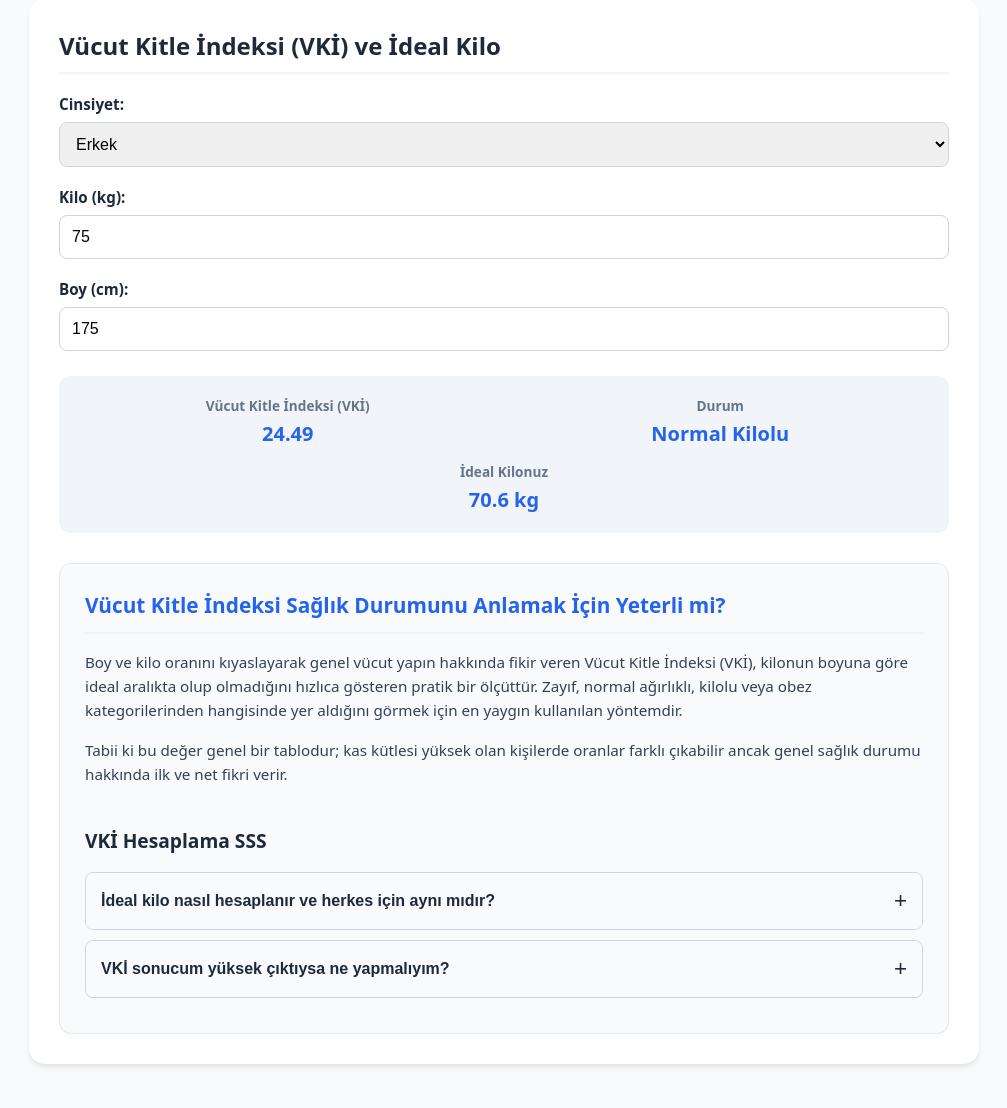
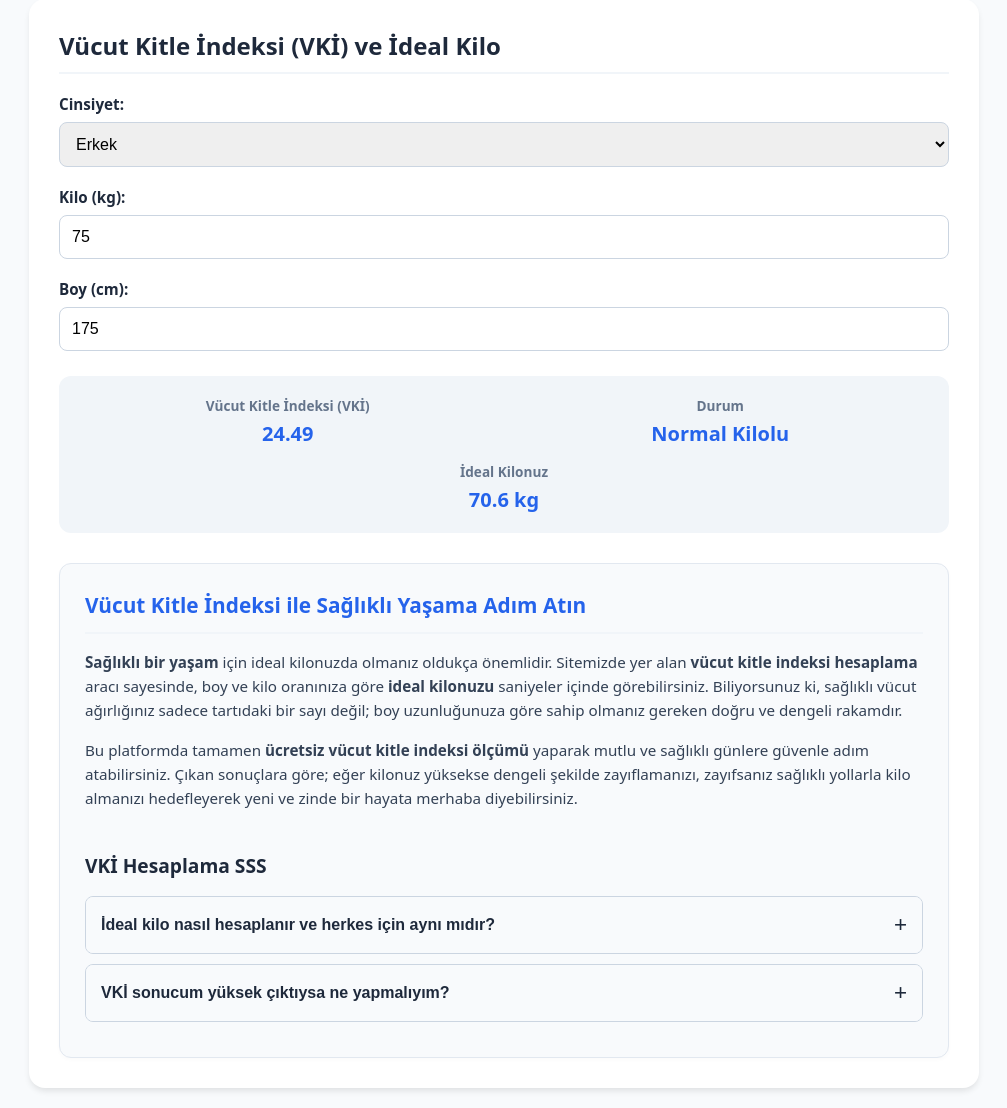
Before and after one commit to cempolat172-arch/pratikhesaplar, a FastAPI app: page /vki-hesaplama in a window 1280 px wide. Shown: the part 264-1372 px from the top of the page, without its empty margins (136-1143 px from the left). Before the commit the page ends 1331 px from the top, so only its background shows below. Run offline with FastAPI, Linux system fonts and the light colour scheme.

Commit message:
SEO metin güncellemeleri yapıldı (Arıza Kodları, Kredi, VKİ)

```diff
--- a/templates/hata-kodlari.html
+++ b/templates/hata-kodlari.html
@@ -27,7 +27,7 @@
     <p>Bu arıza kodları rehberi, cihazının ekrandaki o sinir bozucu hata mesajının neyi tetiklediğini hızlıca bulman ve gereksiz servis masraflarının önüne geçmen için pratik bir başvuru kaynağı olarak hazırlandı.</p>
 
     <h3 style="font-size: 1.2rem; color: var(--primary); margin-top: 25px; margin-bottom: 10px;">Kış Aylarına Dikkat: Soğuk ve Nem Cihazları Nasıl Etkiler?</h3>
-    <p>Kış vakti yaklaşıyor ve soğuk hava dalgalarından dolayı makinenize gelen su boruları donabilir, ortam soğukluğundan dolayı makineler arıza verebilir yada nemli, rutubetli bir evde yaşıyorsanız, cihazınız bozulabilir. Bunun için kurduğumuz bu site tamamen ücretsiz olup hata kodlarını teyit ederek makinenizin arıza koduna göre bozulan parçayı görebilirsiniz. Yaptırmak isterseniz bile neyin bozulduğunu tespit ederek yaptırmak isteyebilir, yüksek tutarlar yerine daha uygun bir ücrete kendiniz bile yapabilirsiniz.</p>
+    <p>Kış vakti yaklaşırken soğuk hava dalgaları cihazlarınızı zorlayabilir ve su borularının donmasına yol açabilir. Aynı zamanda yazın yaşanan yüksek nem oranları da makinenizin kronik bir hataya düşmesine ve kış başlarında bozulmasına sebep olabilir. Web sitemiz üzerinden tamamen <strong>ücretsiz</strong> bir şekilde <strong>arıza kodları</strong> sorgulaması yaparak, tamircilere yüklü miktarda para ödemeden basit sorunları kendiniz çözebilirsiniz. Hatta bir usta çağırmanız gerekse bile, cihazın verdiği <strong>hata kodu</strong> sayesinde arızayı tam olarak bildirerek çok daha bilinçli bir müşteri olursunuz. Tüm beyaz eşya, klima ve kombi arıza kodları ve çözümleri için ücretsiz aracımızı kullanmaya başlayın.</p>
 
     <div class="faq-section" style="margin-top: 40px;">
         <h3 style="font-size: 1.2rem; color: #1e293b; border-bottom: none; margin-bottom: 15px;">Arıza Kodları Hakkında Pratik Bilgiler (SSS)</h3>
--- a/templates/kredi.html
+++ b/templates/kredi.html
@@ -17,9 +17,8 @@
     <p>Bankadan kredi çekmek işin en kolay kısmı; asıl mesele eve, iş yerine ya da telefona gelen o aylık taksitlerin bütçeni gerçekten sarsıp sarsmayacağını önceden görebilmek. Çoğu insan sadece "aylık ne kadar öderim" sorusuna odaklanıyor ama vade uzadıkça bankaya fazladan ödeyeceğin o toplam rakamı görünce genelde işin rengi değişiyor.</p>
     <p>Burada hesap yaparken iki şeye dikkat etmek lazım: Birincisi cebini zorlamayacak o ideal taksit tutarı, ikincisi ise bankaların masraflar dahil çıkardığı toplam maliyet. Elindeki bütçeyi net görmeden imza atmamak en güvenlisidir.</p>
 
-    <h3 style="font-size: 1.2rem; color: var(--primary); margin-top: 25px; margin-bottom: 10px;">Kredi Çekmeden Önce Plan Yapmanın Önemi</h3>
-    <p><strong>Kredi çekmeden önce plan yapmak</strong>, her zaman çok önemli ve üzerinde uzunca düşünülmesi gereken bir konudur. Hiçbir banka size zaman tanımaz; "Emin misiniz, bu tutarı veya bu aylık taksiti gerçekten rahatça ödeyebilir misiniz?" diye sormazlar. Bankalar doğal olarak, size kullandıracakları krediden alacakları faiz tutarına odaklanırlar.</p>
-    <p>İşte tam bu noktada, tamamen ücretsiz olarak sunduğumuz <strong>kredi hesaplama</strong> aracımız devreye giriyor. Sitemiz içerisinde güncel faiz oranı ve vade tarihi seçerek aylık ne kadar ödemeniz gerektiğini saniyeler içinde hesaplayabilirsiniz. Böylece bütçenizi aşmadan, geleceğe dönük en doğru ve güvenli planı yapmanıza yardımcı oluyoruz.</p>
+    <h3 style="font-size: 1.2rem; color: var(--primary); margin-top: 25px; margin-bottom: 10px;">Doğru Kredi Planlaması ve Ücretsiz Hesaplama</h3>
+    <p>Günümüzde yatırımlar ve acil nakit gereksinimleri için <strong>kredi çekimi</strong> oldukça yaygınlaştı. İster yatırım amaçlı olsun ister <strong>ihtiyaç kredisi</strong> kullanımlarında, <strong>kredi faiz oranları</strong> ve <strong>vade süresi</strong> dikkat edilmesi gereken en önemli faktörlerdir. Bütçenize en uygun ödeme tablosunu bulmak için tek tek bankaların web sitelerine girip zaman kaybetmek yerine, sitemizde yer alan <strong>ücretsiz kredi hesaplama</strong> aracını kullanabilirsiniz. Böylece kendi ödeme gücünüze uygun doğru bir <strong>kredi planlaması</strong> yaparak, bu süreci hayatınızda çok daha iyi yönetebilirsiniz.</p>
 
     <div class="faq-section" style="margin-top: 40px;">
         <h3 style="font-size: 1.2rem; color: #1e293b; border-bottom: none; margin-bottom: 15px;">Kafana Takılanlar (Sık Sorulan Sorular)</h3>
--- a/templates/vki.html
+++ b/templates/vki.html
@@ -13,9 +13,9 @@
 </div>
 
 <div class="seo-content" style="background: #f8fafc; padding: 25px; border-radius: 12px; margin-top: 30px; border: 1px solid #e2e8f0; box-shadow: 0 2px 4px rgba(0,0,0,0.02);">
-    <h2 style="font-size: 1.3rem; margin-top: 0;">Vücut Kitle İndeksi Sağlık Durumunu Anlamak İçin Yeterli mi?</h2>
-    <p>Boy ve kilo oranını kıyaslayarak genel vücut yapın hakkında fikir veren Vücut Kitle İndeksi (VKİ), kilonun boyuna göre ideal aralıkta olup olmadığını hızlıca gösteren pratik bir ölçüttür. Zayıf, normal ağırlıklı, kilolu veya obez kategorilerinden hangisinde yer aldığını görmek için en yaygın kullanılan yöntemdir.</p>
-    <p>Tabii ki bu değer genel bir tablodur; kas kütlesi yüksek olan kişilerde oranlar farklı çıkabilir ancak genel sağlık durumu hakkında ilk ve net fikri verir.</p>
+    <h2 style="font-size: 1.3rem; margin-top: 0;">Vücut Kitle İndeksi ile Sağlıklı Yaşama Adım Atın</h2>
+    <p><strong>Sağlıklı bir yaşam</strong> için ideal kilonuzda olmanız oldukça önemlidir. Sitemizde yer alan <strong>vücut kitle indeksi hesaplama</strong> aracı sayesinde, boy ve kilo oranınıza göre <strong>ideal kilonuzu</strong> saniyeler içinde görebilirsiniz. Biliyorsunuz ki, sağlıklı vücut ağırlığınız sadece tartıdaki bir sayı değil; boy uzunluğunuza göre sahip olmanız gereken doğru ve dengeli rakamdır.</p>
+    <p>Bu platformda tamamen <strong>ücretsiz vücut kitle indeksi ölçümü</strong> yaparak mutlu ve sağlıklı günlere güvenle adım atabilirsiniz. Çıkan sonuçlara göre; eğer kilonuz yüksekse dengeli şekilde zayıflamanızı, zayıfsanız sağlıklı yollarla kilo almanızı hedefleyerek yeni ve zinde bir hayata merhaba diyebilirsiniz.</p>
 
     <div class="faq-section" style="margin-top: 40px;">
         <h3 style="font-size: 1.2rem; color: #1e293b; border-bottom: none; margin-bottom: 15px;">VKİ Hesaplama SSS</h3>
```
